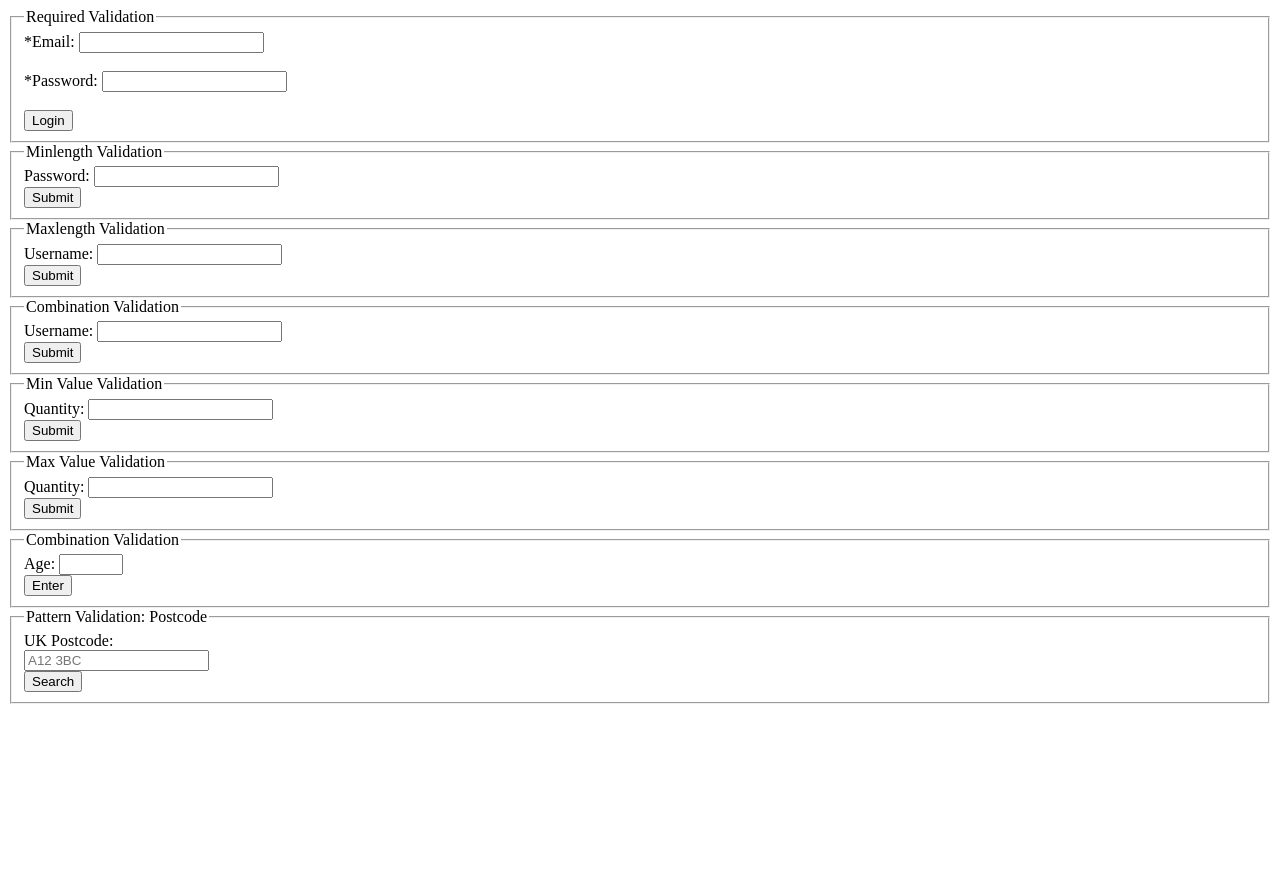
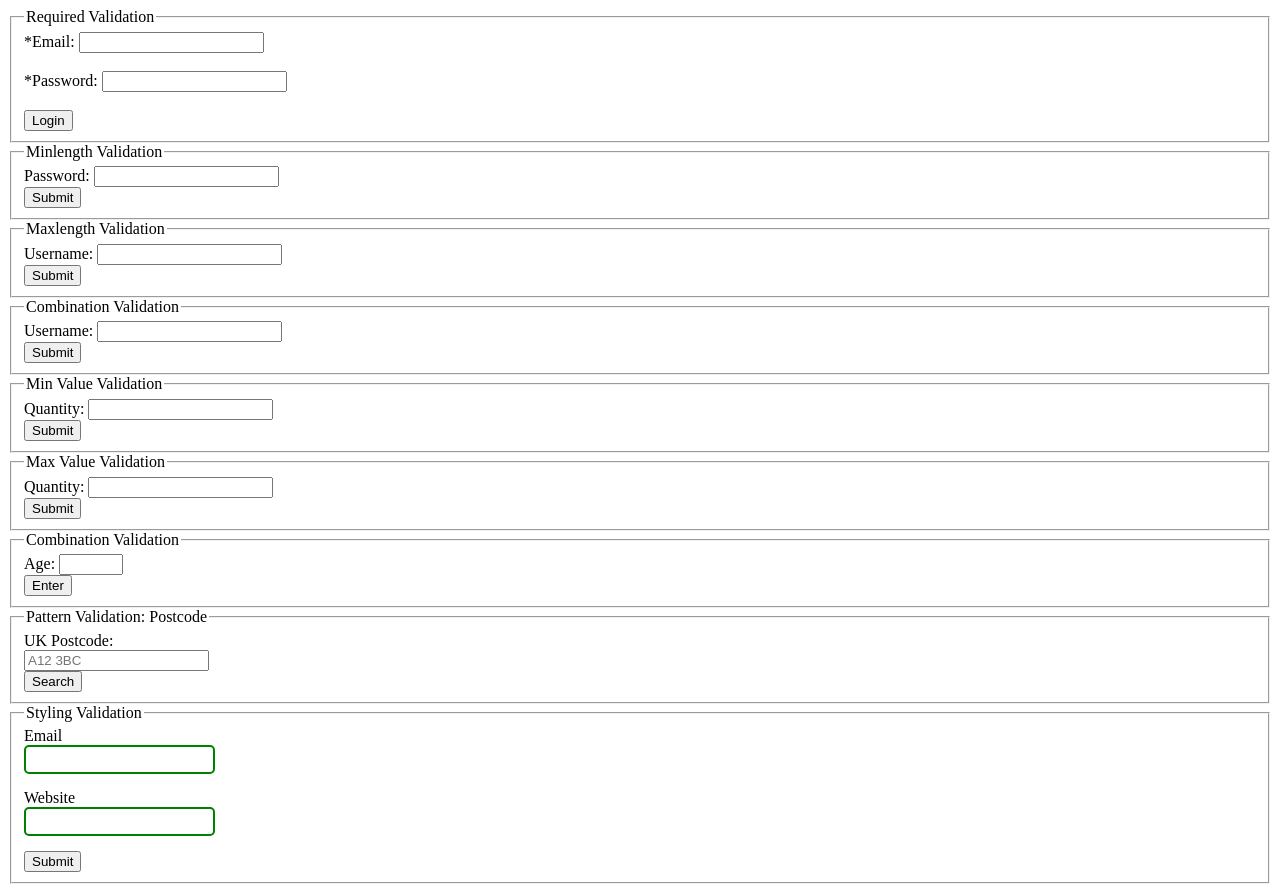
Before and after one commit to Diplomoceras-maximum/form-validation, a plain HTML site: page index.html in a window 1280 px wide. Before the commit the page ends 800 px from the top, so only its background shows below. Drawn offline with Linux system fonts and the light colour scheme.

Commit message:
Add explanation and example of styling validations

```diff
--- a/index.html
+++ b/index.html
@@ -317,5 +317,52 @@
         </div>
       </form>
     </fieldset>
+
+    <!--
+
+    Styling Validations
+
+    1. Form control elements can be targetted depending on if they have passed or failed using the :valid and :invalid pseudo-classes
+
+    Example:
+
+    <form action="#" method="get">
+        <div>
+            <label for="email">Email</label>
+        </div>
+        <input type="email" id="email" name="email">
+        <div>
+            <label for="website">Website</label>
+        </div>
+        <input type="url" id="website" name="website">
+        <div>
+            <button type="submit">Submit</button>
+        </div>
+    </form>
+
+    2. Here valid inputs are given a green border, which is shown initially since they ar enot required fields and are therefore valid
+    3. When a field is invalid, it will show a red border instead
+
+    -->
+
+    <!-- Styling Validations -->
+    <fieldset>
+      <legend>Styling Validation</legend>
+      <form action="#" method="get" id="styled-form">
+        <div>
+          <label for="email">Email</label>
+        </div>
+        <input type="email" id="email" name="email" />
+
+        <div>
+          <label for="website">Website</label>
+        </div>
+        <input type="url" id="website" name="website" />
+
+        <div>
+          <button type="submit">Submit</button>
+        </div>
+      </form>
+    </fieldset>
   </body>
 </html>
--- a/styles.css
+++ b/styles.css
@@ -0,0 +1,14 @@
+#styled-form input {
+  border: 2px solid #000;
+  margin-bottom: 15px;
+  padding: 5px;
+  border-radius: 5px;
+}
+
+#styled-form input:invalid {
+  border-color: red;
+}
+
+#styled-form input:valid {
+  border-color: green;
+}
```
